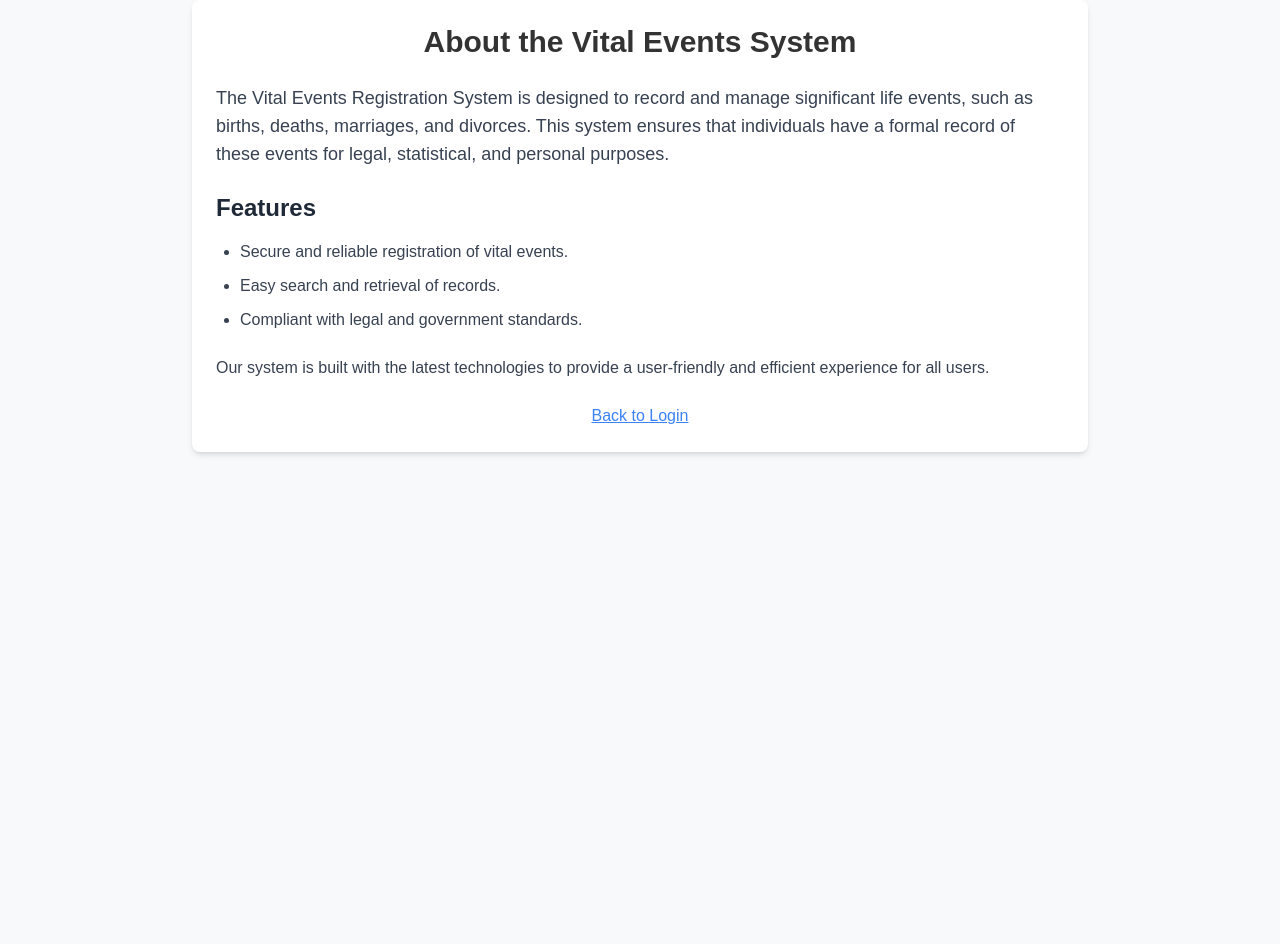
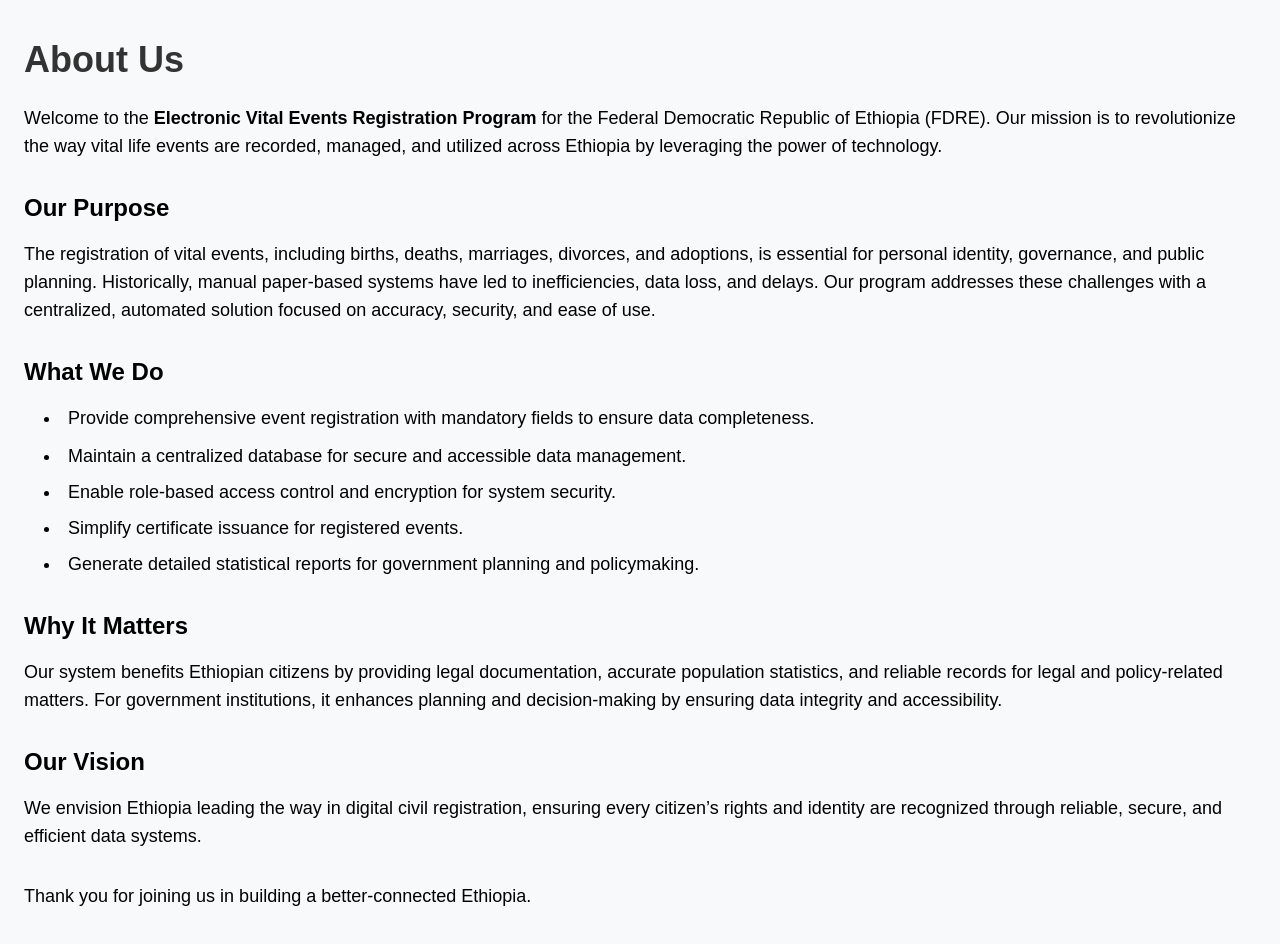
Before and after one commit to yeabisra-b/vers-Front-end, a Next.js app: page /about in a window 1280 px wide. Shown: the top 944 px of the page. Before the commit the page ends 800 px from the top, so only its background shows below. Built offline with nearby package versions, Linux system fonts and the light colour scheme.

Commit message:
updated the dashboards and about page

```diff
--- a/src/pages/about.js
+++ b/src/pages/about.js
@@ -1,33 +1,76 @@
-export default function About() {
+import React from "react";
+
+const About = () => {
   return (
-    <div className="max-w-4xl mx-auto p-6 bg-white shadow-md rounded-lg">
-      <h1 className="text-3xl font-semibold text-center mb-6">
-        About the Vital Events System
-      </h1>
-      <p className="text-gray-700 text-lg mb-6">
-        The Vital Events Registration System is designed to record and manage
-        significant life events, such as births, deaths, marriages, and
-        divorces. This system ensures that individuals have a formal record of
-        these events for legal, statistical, and personal purposes.
+    <div className="container mx-auto py-10 px-6">
+      <h1 className="text-4xl font-bold mb-6">About Us</h1>
+      <p className="text-lg mb-4 text-black">
+        Welcome to the{" "}
+        <strong>Electronic Vital Events Registration Program</strong> for the
+        Federal Democratic Republic of Ethiopia (FDRE). Our mission is to
+        revolutionize the way vital life events are recorded, managed, and
+        utilized across Ethiopia by leveraging the power of technology.
       </p>
-      <h2 className="text-2xl font-semibold text-gray-800 mb-4">Features</h2>
-      <ul className="list-disc pl-6 text-gray-700 mb-6">
-        <li>Secure and reliable registration of vital events.</li>
-        <li>Easy search and retrieval of records.</li>
-        <li>Compliant with legal and government standards.</li>
+
+      <h2 className="text-2xl font-semibold mt-8 mb-4 text-black">
+        Our Purpose
+      </h2>
+      <p className="text-lg mb-4 text-black">
+        The registration of vital events, including births, deaths, marriages,
+        divorces, and adoptions, is essential for personal identity, governance,
+        and public planning. Historically, manual paper-based systems have led
+        to inefficiencies, data loss, and delays. Our program addresses these
+        challenges with a centralized, automated solution focused on accuracy,
+        security, and ease of use.
+      </p>
+
+      <h2 className="text-2xl font-semibold mt-8 mb-4 text-black">
+        What We Do
+      </h2>
+      <ul className="list-disc list-inside space-y-2 text-lg text-black">
+        <li>
+          Provide comprehensive event registration with mandatory fields to
+          ensure data completeness.
+        </li>
+        <li>
+          Maintain a centralized database for secure and accessible data
+          management.
+        </li>
+        <li>
+          Enable role-based access control and encryption for system security.
+        </li>
+        <li>Simplify certificate issuance for registered events.</li>
+        <li>
+          Generate detailed statistical reports for government planning and
+          policymaking.
+        </li>
       </ul>
-      <p className="text-gray-700 mb-6">
-        Our system is built with the latest technologies to provide a
-        user-friendly and efficient experience for all users.
+
+      <h2 className="text-2xl font-semibold mt-8 mb-4 text-black">
+        Why It Matters
+      </h2>
+      <p className="text-lg mb-4 text-black">
+        Our system benefits Ethiopian citizens by providing legal documentation,
+        accurate population statistics, and reliable records for legal and
+        policy-related matters. For government institutions, it enhances
+        planning and decision-making by ensuring data integrity and
+        accessibility.
       </p>
-      <p className="text-center">
-        <a
-          href="/login"
-          className="text-blue-500 underline hover:text-blue-700 transition duration-200"
-        >
-          Back to Login
-        </a>
+
+      <h2 className="text-2xl font-semibold mt-8 mb-4 text-black">
+        Our Vision
+      </h2>
+      <p className="text-lg mb-4 text-black">
+        We envision Ethiopia leading the way in digital civil registration,
+        ensuring every citizen’s rights and identity are recognized through
+        reliable, secure, and efficient data systems.
+      </p>
+
+      <p className="text-lg mt-8 text-black">
+        Thank you for joining us in building a better-connected Ethiopia.
       </p>
     </div>
   );
-}
+};
+
+export default About;
--- a/src/pages/admindashboard.js
+++ b/src/pages/admindashboard.js
@@ -5,16 +5,8 @@ export default function OfficialDashboardPage() {
     <div className="flex h-screen">
       {/* Sidebar */}
       <div className="w-64 bg-gray-800 text-white p-6">
-        <h2 className="text-2xl font-bold mb-6">Official Dashboard</h2>
+        <h2 className="text-2xl font-bold mb-6">Admin Dashboard</h2>
         <ul className="space-y-4">
-          <li>
-            <Link
-              href="/admindashboard"
-              className="flex items-center gap-2 text-white hover:text-gray-300 transition duration-200"
-            >
-              <span>🏠</span> Home
-            </Link>
-          </li>
           <li>
             <Link
               href="/about"
@@ -38,7 +30,7 @@ export default function OfficialDashboardPage() {
       <div className="flex-1 bg-gray-100 p-8">
         {/* Header */}
         <header className="flex items-center justify-between mb-6">
-          <h1 className="text-3xl font-semibold">Welcome, Official</h1>
+          <h1 className="text-3xl font-semibold">Welcome, Admin</h1>
           <button
             onClick={() => {
               if (window.confirm("Are you sure you want to logout?")) {
@@ -54,18 +46,14 @@ export default function OfficialDashboardPage() {
         {/* Main Section */}
         <section>
           <h2 className="text-2xl font-semibold mb-4 text-gray-800">
-            Manage Registrars
+            Manage Users
           </h2>
-          <p className="text-gray-700 mb-6">
-            Perform actions to manage registrars in the system.
-          </p>
-
           {/* Action Buttons */}
           <div className="space-y-4">
             {/* Button to Add a Registrar */}
             <button
               onClick={() => (window.location.href = "/add-user")}
-              className="block w-full max-w-sm p-4 bg-green-500 text-white text-center font-semibold rounded-lg hover:bg-green-600 transition duration-300"
+              className="block w-full max-w-sm p-4 bg-blue-500 text-white text-center font-semibold rounded-lg hover:bg-blue-600 transition duration-300"
             >
               Add a User
             </button>
@@ -73,7 +61,7 @@ export default function OfficialDashboardPage() {
             {/* Button to Remove a Registrar */}
             <button
               onClick={() => (window.location.href = "/search-remove-user")}
-              className="block w-full max-w-sm p-4 bg-red-500 text-white text-center font-semibold rounded-lg hover:bg-red-600 transition duration-300"
+              className="block w-full max-w-sm p-4 bg-blue-500 text-white text-center font-semibold rounded-lg hover:bg-blue-600 transition duration-300"
             >
               Remove a User
             </button>
--- a/src/pages/officialdashboard.js
+++ b/src/pages/officialdashboard.js
@@ -7,14 +7,6 @@ export default function OfficialDashboardPage() {
       <div className="w-64 bg-gray-800 text-white p-6">
         <h2 className="text-2xl font-bold mb-6">Dashboard</h2>
         <ul className="space-y-4">
-          <li>
-            <Link
-              href="/dashboard"
-              className="flex items-center gap-2 text-white hover:text-gray-300 transition duration-200"
-            >
-              <span>🏠</span> Home
-            </Link>
-          </li>
           <li>
             <Link
               href="/about"
@@ -57,7 +49,8 @@ export default function OfficialDashboardPage() {
             Generate Reports
           </h2>
           <p className="text-gray-700 mb-6">
-            Use the button below to generate detailed reports for vital events. This functionality is exclusive to officials.
+            Use the button below to generate detailed reports for vital events.
+            This functionality is exclusive to officials.
           </p>
 
           {/* Action Button */}
--- a/src/pages/registrardashboard.js
+++ b/src/pages/registrardashboard.js
@@ -9,14 +9,6 @@ export default function DashboardPage() {
           <h2 className="text-3xl font-bold mb-8">Dashboard</h2>
           <nav>
             <ul className="space-y-4">
-              <li>
-                <Link
-                  href="/registrardashboard"
-                  className="flex items-center gap-2 text-white hover:text-gray-300 transition duration-200"
-                >
-                  <span>🏠</span> Home
-                </Link>
-              </li>
               <li>
                 <Link
                   href="/about"
```
